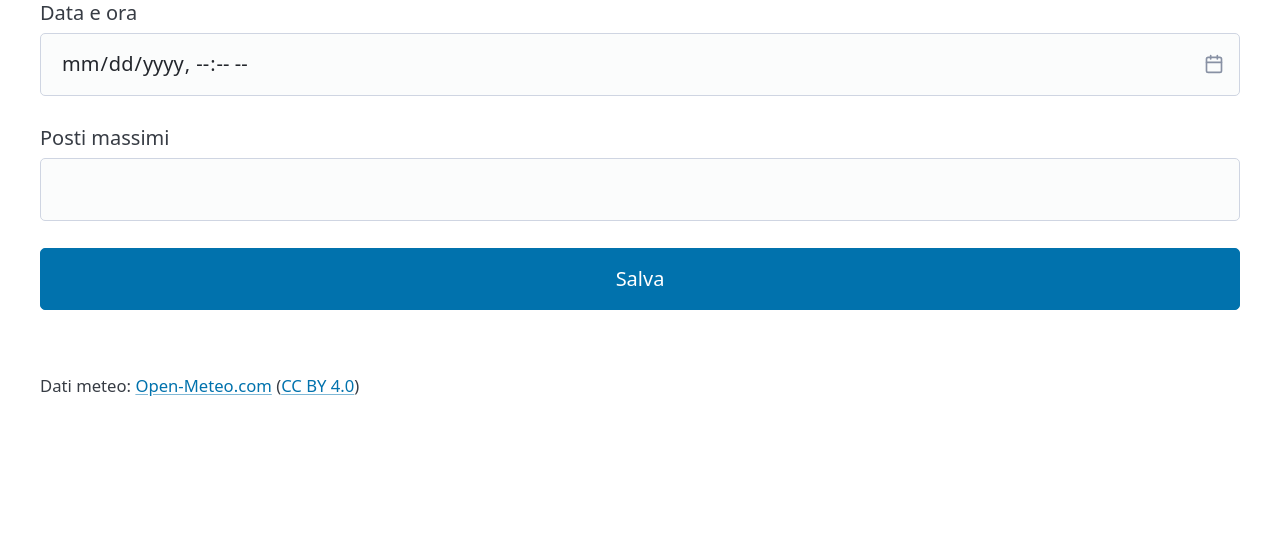
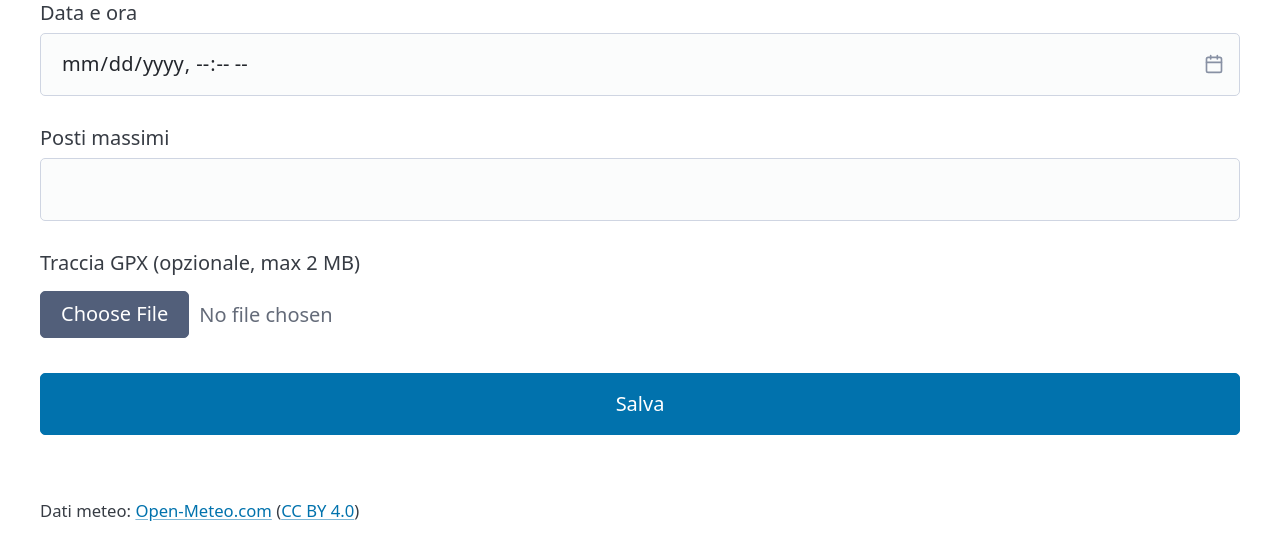
Before and after one commit to EGGSolutions-MMQS/outdoor-planner, a Flask app: template outdoor_planner/templates/outings/form.html in a window 1280 px wide. Shown: the part 766-1311 px from the top of the page. Before the commit the page ends 1162 px from the top, so only its background shows below. Run offline with Flask 3, Linux system fonts and the light colour scheme; the template is opened without the code that fills it: values that come from a table or form of the project are taken from there, others are empty; some libraries are stand-ins or nearby versions.

Commit message:
Add GPX upload, safe parsing, download route and sample tracks
Co-Authored-By: Claude Sonnet 5.5 <noreply@anthropic.com>

```diff
--- a/outdoor_planner/__init__.py
+++ b/outdoor_planner/__init__.py
@@ -1,6 +1,6 @@
 import os
 
-from flask import Flask
+from flask import Flask, render_template
 
 from .config import Config
 from .extensions import csrf, db, login_manager
@@ -13,6 +13,7 @@ def create_app(config=None):
     if not app.config.get("SECRET_KEY"):
         raise RuntimeError("SECRET_KEY is not set: define it in the environment or in .env")
 
+    app.config["UPLOAD_FOLDER"] = os.path.abspath(app.config["UPLOAD_FOLDER"])
     os.makedirs(app.config["UPLOAD_FOLDER"], exist_ok=True)
 
     db.init_app(app)
@@ -30,8 +31,21 @@ def create_app(config=None):
     app.register_blueprint(outings_bp)
 
     with app.app_context():
-        from . import models
-
         db.create_all()
 
+    register_error_handlers(app)
     return app
+
+
+def register_error_handlers(app):
+    messages = {
+        403: "Non hai i permessi per questa azione.",
+        404: "Pagina non trovata.",
+        413: "File troppo grande (massimo 2 MB).",
+    }
+
+    def handle(error):
+        return render_template("errors/error.html", code=error.code, message=messages[error.code]), error.code
+
+    for code in messages:
+        app.register_error_handler(code, handle)
--- a/outdoor_planner/outings/forms.py
+++ b/outdoor_planner/outings/forms.py
@@ -1,5 +1,7 @@
 from flask_wtf import FlaskForm
+from flask_wtf.file import FileAllowed, FileField
 from wtforms import (
+    BooleanField,
     DateTimeLocalField,
     IntegerField,
     SelectField,
@@ -22,4 +24,9 @@ class OutingForm(FlaskForm):
         "Data e ora", format="%Y-%m-%dT%H:%M", validators=[DataRequired()]
     )
     max_seats = IntegerField("Posti massimi", validators=[DataRequired(), NumberRange(1, 500)])
+    gpx = FileField(
+        "Traccia GPX (opzionale, max 2 MB)",
+        validators=[Optional(), FileAllowed(["gpx"], "Solo file .gpx")],
+    )
+    remove_gpx = BooleanField("Rimuovi la traccia attuale")
     save = SubmitField("Salva")
--- a/outdoor_planner/outings/routes.py
+++ b/outdoor_planner/outings/routes.py
@@ -4,10 +4,12 @@ from functools import wraps
 from flask import (
     Blueprint,
     abort,
+    current_app,
     flash,
     redirect,
     render_template,
     request,
+    send_from_directory,
     session,
     url_for,
 )
@@ -15,7 +17,7 @@ from flask_login import current_user, login_required
 
 from ..extensions import db
 from ..models import Outing
-from ..services import geocoding
+from ..services import geocoding, gpx
 from ..services import weather as weather_service
 from .forms import OutingForm
 
@@ -86,6 +88,35 @@ def _check_dates_and_seats(form, outing):
     return not (form.starts_at.errors or form.max_seats.errors)
 
 
+def _read_gpx_upload(form):
+    """Return (stats, data, original_name) for an uploaded file, or None; sets form error."""
+    upload = form.gpx.data
+    if not upload or not getattr(upload, "filename", ""):
+        return None
+    data = upload.read()
+    try:
+        stats = gpx.parse_gpx(data)
+    except gpx.GpxError as exc:
+        form.gpx.errors.append(str(exc))
+        return False
+    return stats, data, gpx.clean_original_name(upload.filename)
+
+
+def _apply_gpx(outing, upload, remove):
+    folder = current_app.config["UPLOAD_FOLDER"]
+    if upload:
+        stats, data, original_name = upload
+        gpx.delete_gpx(folder, outing.gpx_filename)
+        outing.gpx_filename = gpx.save_gpx(data, folder)
+        outing.gpx_original_name = original_name
+        outing.gpx_distance_km = stats.distance_km
+        outing.gpx_points = stats.points
+    elif remove and outing.gpx_filename:
+        gpx.delete_gpx(folder, outing.gpx_filename)
+        outing.gpx_filename = outing.gpx_original_name = None
+        outing.gpx_distance_km = outing.gpx_points = None
+
+
 def _handle_form(outing=None):
     if request.method == "GET":
         session.pop(GEO_SESSION_KEY, None)
@@ -109,6 +140,10 @@ def _handle_form(outing=None):
         if place is None:
             flash("Cerca e scegli un luogo.", "error")
         elif _check_dates_and_seats(form, outing):
+            form.gpx.errors = list(form.gpx.errors)
+            upload = _read_gpx_upload(form)
+            if upload is False:
+                return render_template("outings/form.html", form=form, outing=outing)
             if outing is None:
                 outing = Outing(organizer_id=current_user.id)
                 db.session.add(outing)
@@ -117,6 +152,7 @@ def _handle_form(outing=None):
             outing.location_name, outing.latitude, outing.longitude = place
             outing.starts_at = form.starts_at.data
             outing.max_seats = form.max_seats.data
+            _apply_gpx(outing, upload, form.remove_gpx.data)
             db.session.commit()
             session.pop(GEO_SESSION_KEY, None)
             flash("Uscita salvata.", "success")
@@ -147,7 +183,21 @@ def edit(outing_id):
 @organizer_required
 def delete(outing_id):
     outing = get_own_outing_or_403(outing_id)
+    gpx.delete_gpx(current_app.config["UPLOAD_FOLDER"], outing.gpx_filename)
     db.session.delete(outing)
     db.session.commit()
     flash("Uscita cancellata.", "success")
     return redirect(url_for("main.index"))
+
+
+@bp.route("/<int:outing_id>/gpx")
+def download_gpx(outing_id):
+    outing = db.get_or_404(Outing, outing_id)
+    if not outing.gpx_filename:
+        abort(404)
+    return send_from_directory(
+        current_app.config["UPLOAD_FOLDER"],
+        outing.gpx_filename,
+        as_attachment=True,
+        download_name=outing.gpx_original_name or "traccia.gpx",
+    )
--- a/outdoor_planner/templates/outings/form.html
+++ b/outdoor_planner/templates/outings/form.html
@@ -2,7 +2,7 @@
 {% block title %}{{ 'Modifica' if outing else 'Nuova' }} uscita · Outdoor Planner{% endblock %}
 {% block content %}
 <h1>{{ 'Modifica uscita' if outing else 'Nuova uscita' }}</h1>
-<form method="post" novalidate>
+<form method="post" enctype="multipart/form-data" novalidate>
   {{ form.hidden_tag() }}
   <label>{{ form.title.label.text }} {{ form.title() }}</label>
   {% for error in form.title.errors %}<small class="error">{{ error }}</small>{% endfor %}
@@ -24,6 +24,12 @@
   <label>{{ form.max_seats.label.text }} {{ form.max_seats(min=1, max=500) }}</label>
   {% for error in form.max_seats.errors %}<small class="error">{{ error }}</small>{% endfor %}
 
+  <label>{{ form.gpx.label.text }} {{ form.gpx(accept=".gpx") }}</label>
+  {% for error in form.gpx.errors %}<small class="error">{{ error }}</small>{% endfor %}
+  {% if outing and outing.gpx_filename %}
+    <label>{{ form.remove_gpx() }} {{ form.remove_gpx.label.text }} ({{ outing.gpx_original_name }})</label>
+  {% endif %}
+
   <button type="submit" name="save" value="1">Salva</button>
 </form>
 {% endblock %}
```
Also changed, not shown: outdoor_planner/services/gpx.py (added, +81 -0 lines), outdoor_planner/templates/errors/error.html (added, +7 -0 lines), outdoor_planner/templates/outings/detail.html (+8 -0 lines), 2 other files.
